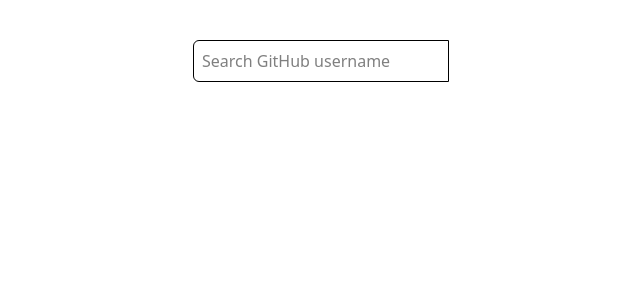
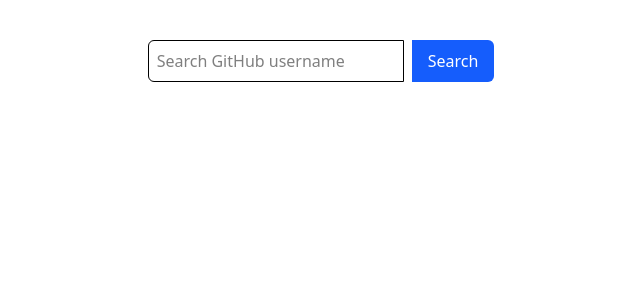
Before and after one commit to UwituzeDavid/alx_capstone_project, a React (Vite) app in the folder DevConnect/: page /directory in a window 1280 px wide. Shown: the top 300 px of the page, without its empty margins (319-959 px from the left). Built offline with nearby package versions, Linux system fonts and the light colour scheme.

Commit message:
Feat: add button to search bar and add it to directory page

```diff
--- a/DevConnect/src/components/SearchBar.jsx
+++ b/DevConnect/src/components/SearchBar.jsx
@@ -1,16 +1,33 @@
-import React from "react";
+import React, { useState } from "react";
 
-function SearchBar({ value, setValue }) {
+function SearchBar({ onSearch }) {
+  const [inputValue, setInputValue] = useState("");
+
+  const handleSubmit = (e) => {
+    e.preventDefault();
+    if (inputValue.trim() === "") return;
+    onSearch(inputValue.trim()); // call parent function
+  };
+
   return (
-    <div className="flex justify-center mt-6">
+    <form
+      onSubmit={handleSubmit}
+      className="flex justify-center mt-6 gap-2"
+    >
       <input
         type="text"
         placeholder="Search GitHub username"
-        value={value}
-        onChange={(e) => setValue(e.target.value)}
+        value={inputValue}
+        onChange={(e) => setInputValue(e.target.value)}
         className="border p-2 rounded-l-md w-64 focus:outline-none"
       />
-    </div>
+      <button
+        type="submit"
+        className="bg-blue-600 text-white px-4 py-2 rounded-r-md hover:bg-blue-700"
+      >
+        Search
+      </button>
+    </form>
   );
 }
 
--- a/DevConnect/src/pages/DirectoryPage.jsx
+++ b/DevConnect/src/pages/DirectoryPage.jsx
@@ -1,30 +1,55 @@
 import React, { useState } from "react";
 import SearchBar from "../components/SearchBar.jsx";
 import UserCard from "../components/UserCard.jsx";
+import RepoList from "../components/RepoList.jsx";
 import { useQuery } from "@tanstack/react-query";
 import axios from "axios";
 
 function DirectoryPage() {
   const [username, setUsername] = useState("");
 
-  // Fetch GitHub user when username is set
-  const { data: user, isLoading, isError } = useQuery({
+  // User fetch
+  const { data: user, isLoading: isUserLoading, isError: isUserError, refetch: refetchUser } = useQuery({
     queryKey: ["githubUser", username],
-    queryFn: async () => {
-      const res = await axios.get(`https://api.github.com/users/${username}`);
-      return res.data;
-    },
-    enabled: !!username, // only fetch when username exists
+    queryFn: async () => (await axios.get(`https://api.github.com/users/${username}`)).data,
+    enabled: !!username, // only fetch if username exists
     retry: false,
   });
 
+  // Repos fetch (first 5)
+  const { data: repos, isLoading: isReposLoading, isError: isReposError, refetch: refetchRepos } = useQuery({
+    queryKey: ["githubRepos", username],
+    queryFn: async () => {
+      const res = await axios.get(`https://api.github.com/users/${username}/repos?per_page=5&sort=updated`);
+      return res.data;
+    },
+    enabled: !!user, // only fetch repos if user exists
+  });
+
+  const handleSearch = (name) => {
+    if (!name) return;
+    setUsername(name);
+    refetchUser();
+    refetchRepos();
+  };
+
   return (
     <div className="max-w-4xl mx-auto mt-10">
-      <SearchBar value={username} setValue={setUsername} />
+      <SearchBar onSearch={handleSearch} />
 
-      {isLoading && <p className="text-center mt-6">Loading...</p>}
-      {isError && <p className="text-center mt-6 text-red-500">User not found!</p>}
+      {/* User status */}
+      {isUserLoading && <p className="text-center mt-6">Loading user...</p>}
+      {isUserError && <p className="text-center mt-6 text-red-500">User not found!</p>}
+
+      {/* User info */}
       {user && <UserCard user={user} />}
+
+      {/* Repos status */}
+      {isReposLoading && <p className="text-center mt-4">Loading repositories...</p>}
+      {isReposError && <p className="text-center mt-4 text-red-500">Failed to load repositories</p>}
+
+      {/* Repo preview */}
+      {repos && <RepoList repos={repos} />}
     </div>
   );
 }
```
